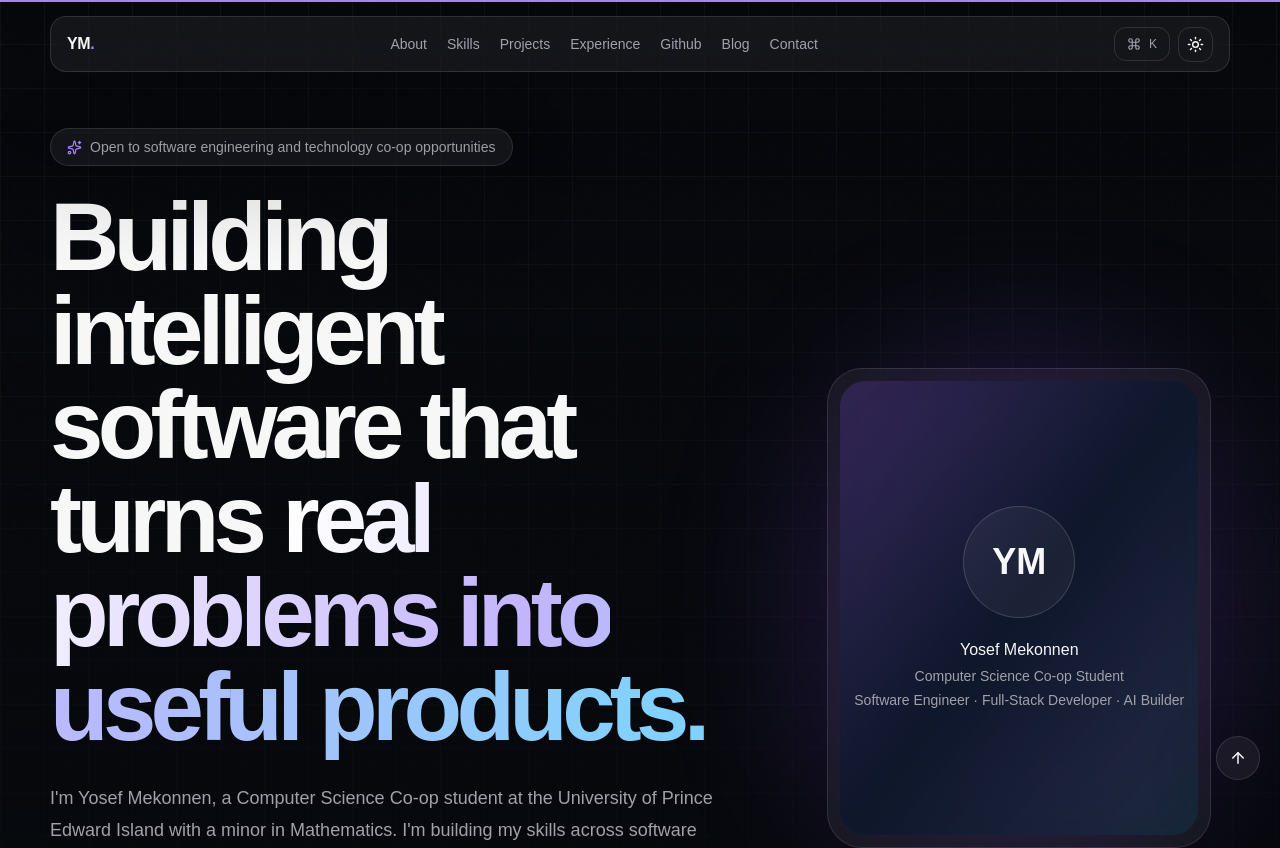
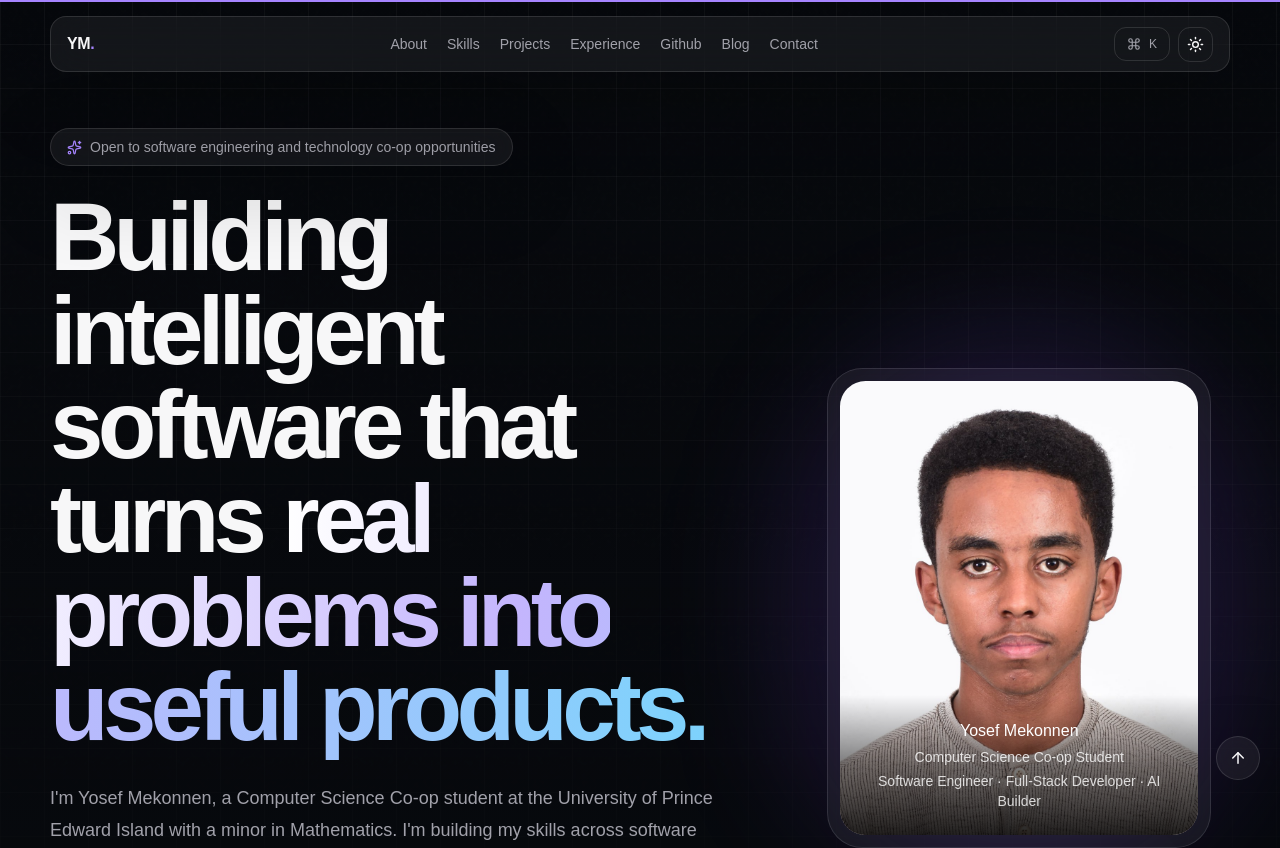
Before and after one commit to Yosef-dev116/Yosef-portfolio, a Next.js app: page / in a window 1280 px wide. Shown: the top 848 px of the page. Built offline with nearby package versions, Linux system fonts and the light colour scheme.

Commit message:
Replace hero placeholder with real profile photo
Swaps the "YM" initials circle for an actual headshot, shown full-bleed
in the hero card with the name/title as a gradient-scrim caption.

```diff
--- a/components/hero.tsx
+++ b/components/hero.tsx
@@ -1,5 +1,6 @@
 "use client";
 
+import Image from "next/image";
 import { motion } from "motion/react";
 import { ArrowRight, Download, MapPin, Sparkles } from "lucide-react";
 
@@ -102,19 +103,24 @@ export default function Hero() {
         >
           <div className="absolute -inset-10 -z-10 rounded-full bg-violet-500/15 blur-3xl" />
 
-          <div className="grid h-full place-items-center overflow-hidden rounded-[1.6rem] bg-gradient-to-br from-violet-500/20 via-slate-900 to-cyan-500/10">
-            <div className="text-center">
-              <div className="mx-auto grid h-28 w-28 place-items-center rounded-full border border-white/15 bg-white/5 text-4xl font-bold">
-                YM
-              </div>
+          <div className="relative h-full overflow-hidden rounded-[1.6rem]">
+            <Image
+              src="/profile.jpg"
+              alt="Yosef Mekonnen"
+              fill
+              priority
+              sizes="(min-width: 1024px) 24rem, 90vw"
+              className="object-cover"
+            />
 
-              <p className="mt-5 font-medium">Yosef Mekonnen</p>
+            <div className="absolute inset-x-0 bottom-0 bg-gradient-to-t from-black/85 via-black/50 to-transparent p-6 text-center">
+              <p className="font-medium text-white">Yosef Mekonnen</p>
 
-              <p className="mt-1 text-sm text-[var(--muted)]">
+              <p className="mt-1 text-sm text-white/80">
                 Computer Science Co-op Student
               </p>
 
-              <p className="mt-1 text-sm text-[var(--muted)]">
+              <p className="mt-1 text-sm text-white/80">
                 Software Engineer · Full-Stack Developer · AI Builder
               </p>
             </div>
```
Also changed, not shown: public/profile.jpg (added).
